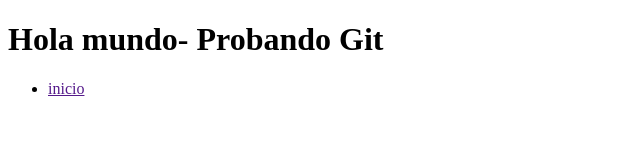
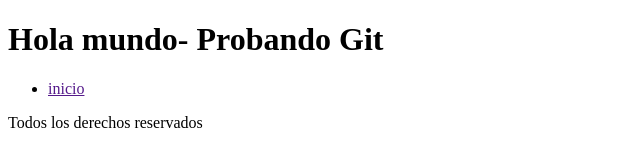
Before and after one commit to oscar13ma/probando-git, a plain HTML site: page index.html in a window 1280 px wide. Shown: the whole page, without its empty margins (0-640 px from the left). Drawn offline with Linux system fonts and the light colour scheme.

Commit message:
agrego footer

```diff
--- a/index.html
+++ b/index.html
@@ -7,7 +7,6 @@
 </head>
 <body>
     <h1>Hola mundo- Probando Git</h1>
-</body>
     <header>
         <nav>
             <ul>
@@ -15,4 +14,13 @@
             </ul>
         </nav>
     </header>
+
+
+    <footer>
+        <p>Todos los derechos reservados
+
+        </p>
+    </footer>
+</body>
+
 </html>
```
Lines whose indentation alone changed are shown as unchanged.
